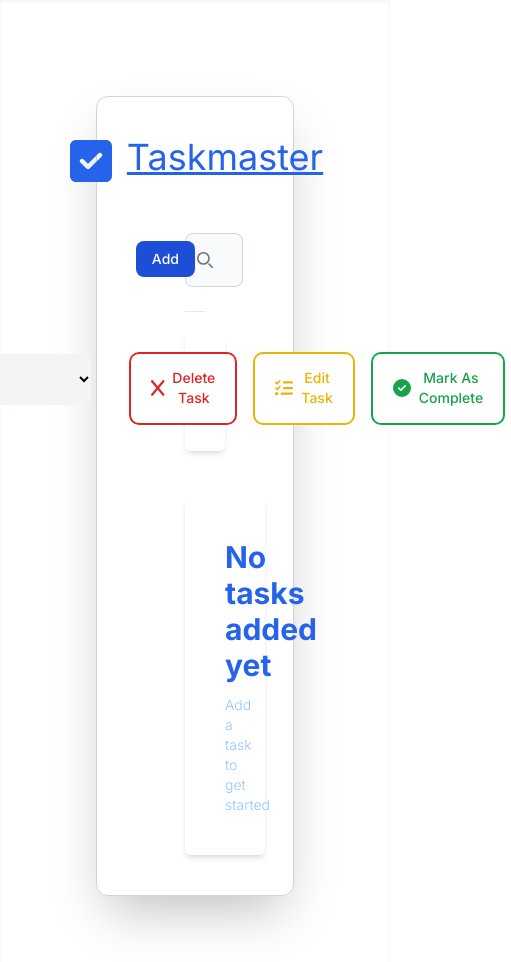
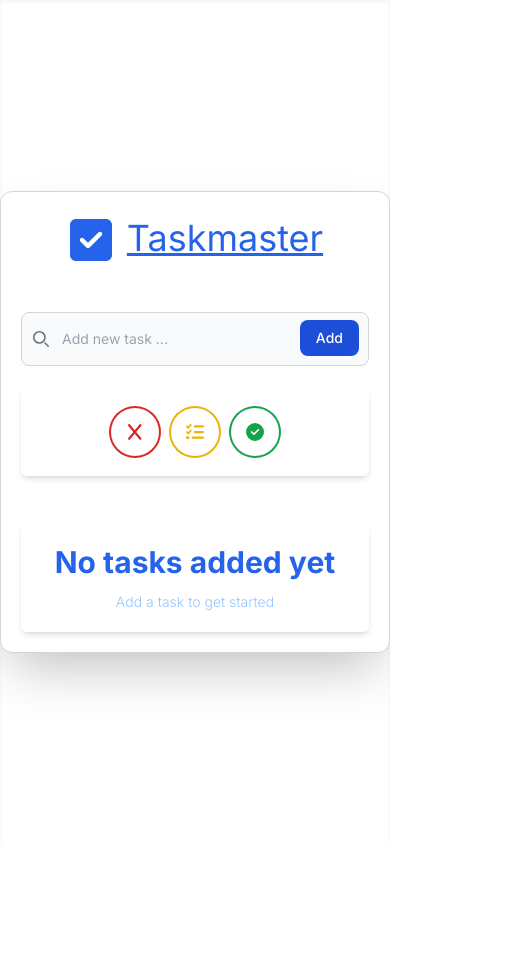
Before and after one commit to titan3755/taskmaster, a Next.js app: page / in a window 390 px wide. Shown: the top 962 px of the page, 511 px wide, since content can reach past the window. After the commit the page ends 844 px from the top, so only its background shows below. Built offline with nearby package versions, Linux system fonts and the light colour scheme.

Commit message:
Minimal responsiveness

```diff
--- a/src/components/main/Main.jsx
+++ b/src/components/main/Main.jsx
@@ -30,8 +30,8 @@ export default function Main() {
     }, [listData])
     return (
         <>
-            <div className="w-full min-h-screen bg-white shadow-inner p-24 flex justify-center align-middle flex-col">
-                <div className="bg-white shadow-2xl border-gray-300 border rounded-xl w-full min-h-max p-10">
+            <div className="w-full min-h-[100vh] md:min-h-screen bg-white shadow-inner p-0 md:p-24 flex justify-center align-middle flex-col">
+                <div className="bg-white shadow-2xl border-gray-300 border rounded-xl w-full h-full md:h-auto min-h-max p-5 md:p-10">
                     <MainBox editorMode={editorMode} setEditorMode={setEditorMode} loading={loading} listData={listData} setListData={setListData} taskTitle={taskTitle} setTaskTitle={setTaskTitle} modalState={modalState} setModalState={setModalState} />
                 </div>
             </div>
@@ -43,7 +43,7 @@ export default function Main() {
 function MainBox(props) {
     return (
         <>
-            <div className="flex flex-col gap-12 justify-center px-12">
+            <div className="flex flex-col gap-12 justify-center p-0 md:px-12">
                 <TitleComp />
                 <FormComp taskTitle={props.taskTitle} setTaskTitle={props.setTaskTitle} modalState={props.modalState} setModalState={props.setModalState} />
                 <FunctionBarComp editorMode={props.editorMode} setEditorMode={props.setEditorMode} modalState={props.modalState} setModalState={props.setModalState} listData={props.listData} setListData={props.setListData} />
--- a/src/components/main/main_comps/Form.jsx
+++ b/src/components/main/main_comps/Form.jsx
@@ -10,7 +10,6 @@ export default function FormComp(props) {
                 <input type="text" id="default-add" className="block w-full p-4 ps-10 text-sm text-gray-900 border border-gray-300 rounded-lg bg-gray-50 focus:ring-blue-500 focus:border-blue-500" value={props.taskTitle} onChange={(e) => {props.setTaskTitle(e.target.value)}} placeholder="Add new task ..." required />
                 <button type="button" onClick={() => {props.setModalState(true)}} className="text-white absolute end-2.5 bottom-2.5 bg-blue-700 hover:bg-blue-800 focus:ring-4 focus:outline-none focus:ring-blue-300 font-medium rounded-lg text-sm px-4 py-2">Add</button>
             </div>
-            <hr className="-mt-6" />
         </>
     )
 }
--- a/src/components/main/main_comps/FunctionBar.jsx
+++ b/src/components/main/main_comps/FunctionBar.jsx
@@ -70,10 +70,10 @@ export default function FunctionBarComp(props) {
     }
     function sortHandler() {
         let sort = document.getElementById('sort-menu').value
-        if (sort === 'da') {
+        if (sort === 'lt') {
             props.setListData((prev) => {
                 return [].concat(prev).sort((a, b) => {
-                    return new Date(a.date_added) - new Date(b.date_added)
+                    return new Date(b.date_added) - new Date(a.date_added)
                 })
             })
         } else if (sort === 'na') {
@@ -92,10 +92,10 @@ export default function FunctionBarComp(props) {
     }
     return (
         <>
-            <div className={props.modalState ? "flex flex-row p-5 shadow-md rounded-md bg-white justify-center align-middle gap-10 w-full -mt-[26px]" : "flex flex-row p-5 shadow-md opacity-100 rounded-md top-0 z-[1] sticky bg-white justify-center align-middle gap-10 w-full -mt-[26px]"}>
-                <div className="max-w-md">
-                <div className="relative flex items-center w-full h-[50.4px] rounded-lg bg-gray-100 border-0 overflow-hidden">
-                    <div className="grid place-items-center h-full w-12 text-gray-300">
+            <div className={props.modalState ? "flex flex-row p-5 shadow-md rounded-md bg-white justify-center items-center align-middle gap-10 w-full -mt-[26px]" : "flex flex-row p-5 shadow-md opacity-100 rounded-md top-0 z-[1] sticky bg-white justify-center align-middle gap-10 w-full -mt-[26px]"}>
+                <div className="max-w-md md:block hidden">
+                <div className="relative flex items-center w-full h-[40.4px] md:h-[50.4px] rounded-lg bg-gray-100 border-0 overflow-hidden">
+                    <div className="grid place-items-center h-full w-full md:w-12 text-gray-300">
                     <svg
                         xmlns="http://www.w3.org/2000/svg"
                         className="h-6 w-6"
@@ -120,30 +120,36 @@ export default function FunctionBarComp(props) {
                     />
                 </div>
                 </div>
-                <div className="">
+                <div className="md:block hidden">
                     <select id="sort-menu" onChange={sortHandler} className="py-4 px-4 pe-20 block w-full bg-gray-100 border-transparent rounded-lg text-sm focus:border-blue-500 focus:ring-blue-500 disabled:opacity-50 disabled:pointer-events-none">
                         <option value="sb">Sort By</option>
-                        <option value="da">Date Added</option>
+                        <option value="lt">Lastest</option>
                         <option value="na">Name</option>
                         <option value="dl">Deadline</option>
                     </select>
                 </div>
                 <div className="p-0 b-0 flex flex-row justify-center align-middle hover:text-white">
-                    <button type="button" onClick={deleteHandler} className="text-red-600 ring-2 ring-red-600 bg-white flex flex-row align-middle justify-center items-center border- hover:bg-red-600 hover:text-white focus:outline-none focus:ring-4 focus:ring-red-300 font-medium rounded-lg text-sm px-5 py-[14.4px] text-center me-2 mb-2">
-                        <FontAwesomeIcon icon={faX} className="me-2 text-lg" />
-                        Delete Task
+                    <button type="button" onClick={deleteHandler} className="text-red-600 ring-2 ring-red-600 bg-white md:aspect-auto aspect-square md:w-auto w-12 flex flex-row align-middle justify-center items-center border- hover:bg-red-600 hover:text-white focus:outline-none focus:ring-4 focus:ring-red-300 font-medium rounded-full md:rounded-lg p-2 text-sm md:px-5 md:py-[14.4px] text-center md:me-2 md:mb-2">
+                        <FontAwesomeIcon icon={faX} className="m-0 p-0 md:me-2 text-lg" />
+                        <p className="md:block hidden">
+                            Delete Task
+                        </p>
                     </button>
                 </div>
                 <div className="p-0 b-0 -mx-7 flex flex-row justify-center align-middle hover:text-white">
-                    <button type="button" onClick={editHandler} className="text-yellow-500 ring-2 ring-yellow-500 flex flex-row align-middle justify-center items-center bg-white border- hover:bg-yellow-500 hover:text-white focus:outline-none focus:ring-4 focus:ring-yellow-300 font-medium rounded-lg text-sm px-5 py-[14.4px] text-center me-2 mb-2">
-                        <FontAwesomeIcon icon={faTasks} className="me-2 text-lg" />
-                        Edit Task
+                    <button type="button" onClick={editHandler} className="text-yellow-500 ring-2 ring-yellow-500 md:aspect-auto aspect-square flex flex-row md:w-auto w-12 align-middle justify-center items-center bg-white hover:bg-yellow-500 hover:text-white focus:outline-none focus:ring-4 focus:ring-yellow-300 font-medium rounded-full md:rounded-lg p-2 text-sm md:px-5 md:py-[14.4px] text-center md:me-2 md:mb-2">
+                        <FontAwesomeIcon icon={faTasks} className="m-0 p-0 b-0 md:me-2 text-lg" />
+                        <p className="md:block hidden">
+                            Edit Task
+                        </p>
                     </button>
                 </div>
                 <div className="p-0 b-0 flex flex-row justify-center align-middle hover:text-white">
-                    <button type="button" onClick={completedHandler} className="text-green-600 ring-2 ring-green-600 flex flex-row align-middle justify-center items-center bg-white border- hover:bg-green-600 hover:text-white focus:outline-none focus:ring-4 focus:ring-green-300 font-medium rounded-lg text-sm px-5 py-[14.4px] text-center me-2 mb-2">
-                        <FontAwesomeIcon icon={faCheckCircle} className="me-2 text-lg" />
-                        Mark As Complete
+                    <button type="button" onClick={completedHandler} className="text-green-600 ring-2 ring-green-600 md:aspect-auto aspect-square flex flex-row md:w-auto w-12 align-middle justify-center items-center bg-white border- hover:bg-green-600 hover:text-white focus:outline-none focus:ring-4 focus:ring-green-300 font-medium rounded-full md:rounded-lg p-2 text-sm md:px-5 md:py-[14.4px] text-center md:me-2 md:mb-2">
+                        <FontAwesomeIcon icon={faCheckCircle} className="m-0 p-0 md:me-2 text-lg" />
+                        <p className="md:block hidden">
+                            Mark As Complete
+                        </p>
                     </button>
                 </div>
             </div>
--- a/src/components/main/main_comps/ItemList.jsx
+++ b/src/components/main/main_comps/ItemList.jsx
@@ -4,11 +4,11 @@ import { dateSeparator } from "../../../helpers/date_helpers"
 export default function ItemListComp(props) {
     return (
         <>
-            <div className="flex flex-col gap-8">
+            <div className="flex flex-col md:gap-8 gap-4">
                 {(props.loading) ? (
                     <>
-                        <div className="flex flex-row justify-center items-center align-middle shadow-md rounded-md w-full p-10">
-                            <div className="flex flex-col justify-center w-11/12 gap-3">
+                        <div className="flex flex-row justify-center items-center align-middle shadow-md rounded-md w-full p-5 md:p-10">
+                            <div className="flex flex-col justify-center w-full md:w-11/12 gap-3">
                                 <h1 className="text-3xl font-bold text-blue-600 text-center">Loading...</h1>
                                 <p className="text-center text-sm font-light text-blue-300">Please wait</p>
                             </div>
@@ -16,8 +16,8 @@ export default function ItemListComp(props) {
                     </>
                 ) : (props.listData.length === 0 && props.listData.constructor === Array) ? (
                     <>
-                        <div className="flex flex-row justify-center items-center align-middle shadow-md rounded-md w-full p-10">
-                            <div className="flex flex-col justify-center w-11/12 gap-3">
+                        <div className="flex flex-row justify-center items-center align-middle shadow-md rounded-md w-full p-5 md:p-10">
+                            <div className="flex flex-col justify-center w-full md:w-11/12 gap-3">
                                 <h1 className="text-3xl font-bold text-blue-600 text-center">No tasks added yet</h1>
                                 <p className="text-center text-sm font-light text-blue-300">Add a task to get started</p>
                             </div>
@@ -49,13 +49,13 @@ function ItemComp(props) {
     }
     return (
         <>
-            <div className="flex flex-row justify-center items-center align-middle shadow-md rounded-md w-full p-10">
+            <div className="flex flex-row gap-5 justify-center items-center align-middle shadow-md rounded-md w-full p-5 md:p-10">
                 <div className="flex flex-row align-middle items-center w-1/12">
                     <input id={props.idv} checked={props.selected} onChange={checkHandler} type="checkbox" className="w-8 h-8 text-blue-600 bg-gray-100 border-gray-300 rounded focus:ring-blue-500 " />
                 </div>
                 <div className="flex flex-col justify-center w-11/12 gap-3">
                     <h1 className="text-3xl font-bold text-start text-slate-900 break-all">{props.title}</h1>
-                    <p className="text-start text-sm mb-2 font-light text-slate-700">{props.desc}</p>
+                    <p className="text-start text-sm mb-2 font-light text-slate-700 break-all">{props.desc}</p>
                     <div className="flex flex-row align-middle items-center gap-5">
                         {
                             (props.completed) ? (
@@ -65,6 +65,7 @@ function ItemComp(props) {
                                 </div>
                             ) :
                             <>
+                                <div className="flex md:flex-row md:gap-6 gap-3 flex-col w-full">
                                     <div className="border rounded-md shadow-sm ring-2 ring-blue-700 flex flex-row align-middle justify-center items-center p-2">
                                         <FontAwesomeIcon icon={faPlusCircle} className="text-blue-700 p-0 mx-2" />
                                         <p>{dateSeparator(props.date_added)}</p>
@@ -84,6 +85,7 @@ function ItemComp(props) {
                                             }
                                         </p>
                                     </div>
+                                </div>
                             </>
                         }
                     </div>
--- a/src/components/main/main_comps/Title.jsx
+++ b/src/components/main/main_comps/Title.jsx
@@ -4,8 +4,8 @@ import { FontAwesomeIcon } from "@fortawesome/react-fontawesome";
 export default function TitleComp() {
     return (
         <>
-            <div className="w-full flex flex-row align-middle justify-center gap-x-3">
-                <FontAwesomeIcon icon={faCheckSquare} width={48} height={48} className="text-5xl text-blue-600" />
+            <div className="w-full flex flex-row align-middle items-center justify-center gap-x-3">
+                <FontAwesomeIcon icon={faCheckSquare} width={48} height={48} className="mt-1 text-5xl text-blue-600" />
                 <h1 className="text-blue-600 text-center font-normal text-4xl p-0 m-0 border-0"><u>Taskmaster</u></h1>
             </div>
         </>
```
Lines whose indentation alone changed are shown as unchanged.
